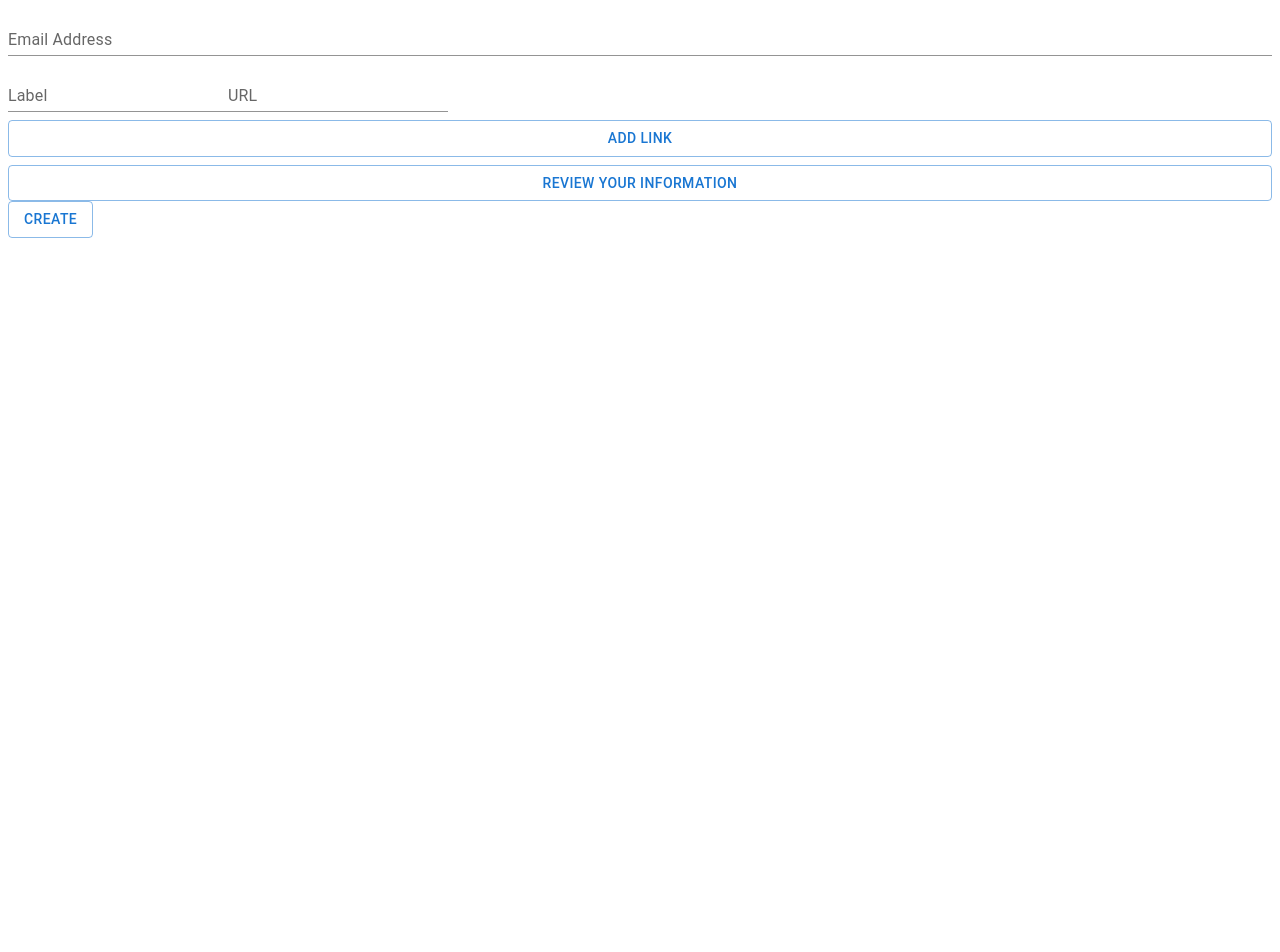
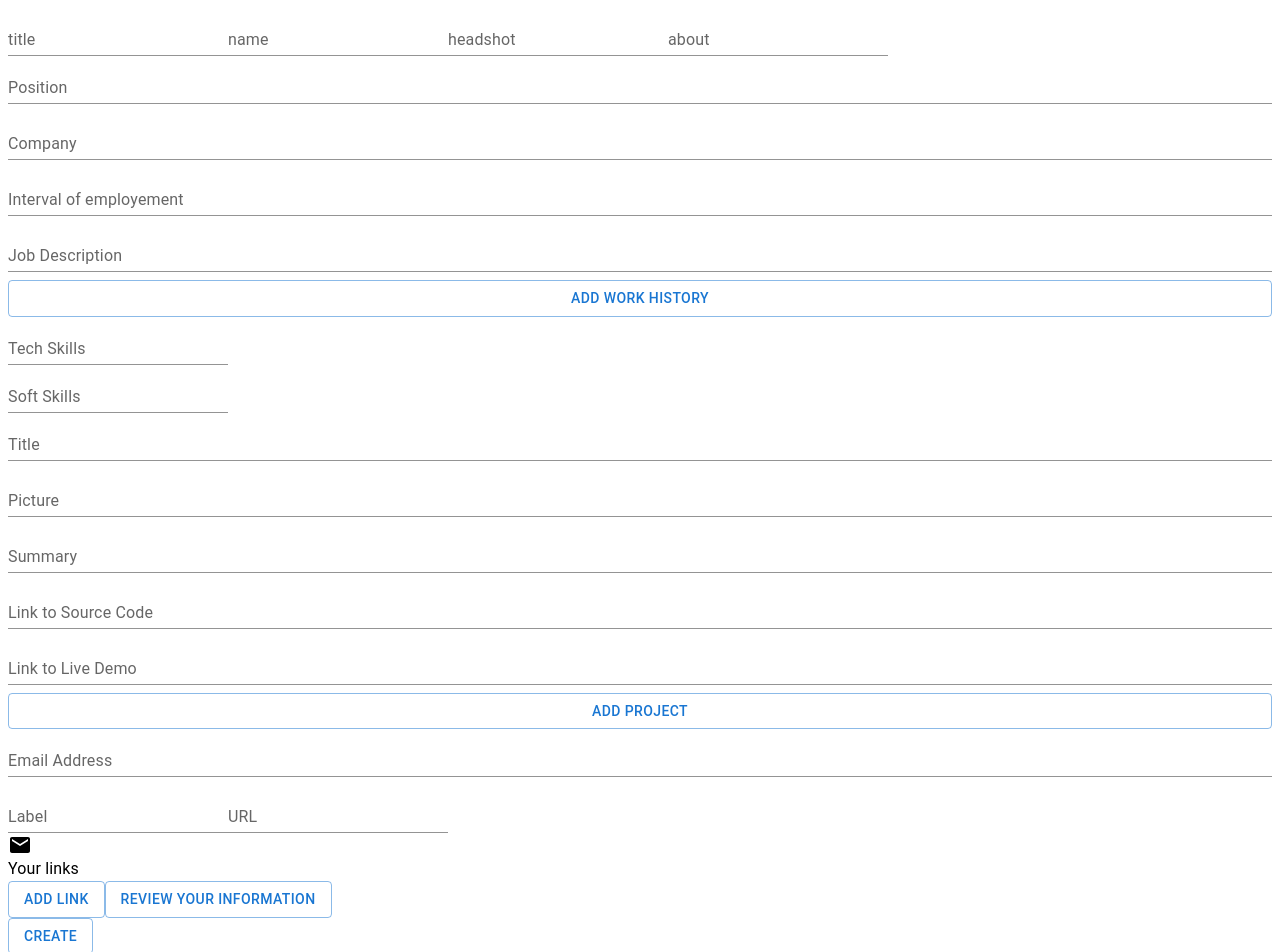
Before and after one commit to andreybutenko/QuickPortfolio, a Next.js app: page /portfolio/create in a window 1280 px wide. Shown: the top 952 px of the page. Before the commit the page ends 800 px from the top, so only its background shows below. Built offline with nearby package versions, Linux system fonts and the light colour scheme.

Commit message:
Authored by E&M Add fields implemented and appears to be working. Next will be extensive bug testing and polshing before a PR is made.

```diff
--- a/components/create/Contact.tsx
+++ b/components/create/Contact.tsx
@@ -1,8 +1,19 @@
 import * as React from 'react';
 import CreatePortfolioContext from 'components/create/CreatePorfolioContext';
-import { TextField, Input, Stack, Button } from '@mui/material';
+import {
+  TextField,
+  Input,
+  Stack,
+  Button,
+  Typography,
+  Grid,
+} from '@mui/material';
 import { useCallback, useState, useContext, useRef, RefObject } from 'react';
 import { IContact, ILink } from 'models/data/';
+import EmailIcon from '@mui/icons-material/Email';
+import LinkedInIcon from '@mui/icons-material/LinkedIn';
+import GitHubIcon from '@mui/icons-material/GitHub';
+import LanguageIcon from '@mui/icons-material/Language';
 
 const Contact = () => {
   const formRef = useRef() as RefObject<HTMLFormElement>;
@@ -13,13 +24,30 @@ const Contact = () => {
   const { contact, setContact } = useContext(CreatePortfolioContext);
   const onAddLink = () => {
     contact.links?.push(link);
+    console.log(contact.links);
+    setContact({ ...contact });
     formRef.current?.reset();
   };
   const onSubmit = () => {
     // console.log(contact.links);
     setContact({ ...contact });
   };
+  const selectLinkIcon = (link: ILink) => {
+    switch (link.label.toLowerCase()) {
+      case 'linkedin':
+        link.label = 'LinkedIn';
+        return <LinkedInIcon />;
+      case 'github':
+        link.label = 'GitHub';
+        return <GitHubIcon />;
+
+      default:
+        return <LanguageIcon />;
+    }
+  };
+
   return (
+    <div>
       <Stack direction="column" spacing={1}>
         <TextField
           label={'Email Address'}
@@ -44,13 +72,44 @@ const Contact = () => {
             }}
           />
         </form>
+      </Stack>
+      {/* <Grid container sx={{ color: 'text.primary' }}> */}
+      <div
+        style={{
+          display: 'flex',
+          alignItems: 'center',
+          flexWrap: 'wrap',
+        }}
+      >
+        <EmailIcon />
+        <span>
+          <Typography>{contact.email}</Typography>
+        </span>
+      </div>
+      <Typography>Your links</Typography>
+      {contact.links?.map((link, index: number) => (
+        <Stack key={index}>
+          <div
+            style={{
+              display: 'flex',
+              alignItems: 'center',
+              flexWrap: 'wrap',
+            }}
+          >
+            {selectLinkIcon(link)}
+            <span>
+              <Typography>{link.label}</Typography>
+            </span>
+          </div>
+        </Stack>
+      ))}
       <Button variant="outlined" onClick={onAddLink}>
         Add Link
       </Button>
       <Button variant="outlined" onClick={onSubmit}>
         Review your information
       </Button>
-    </Stack>
+    </div>
   );
 };
 
--- /dev/null
+++ b/components/create/Project.tsx
@@ -0,0 +1,98 @@
+import * as React from 'react';
+import CreatePortfolioContext from 'components/create/CreatePorfolioContext';
+import { TextField, Input, Stack, Button, Typography } from '@mui/material';
+import { useCallback, useState, useContext, useRef, RefObject } from 'react';
+import { IProject, ILink } from 'models/data/';
+import GitHubIcon from '@mui/icons-material/GitHub';
+import LanguageIcon from '@mui/icons-material/Language';
+import CodeIcon from '@mui/icons-material/Code';
+import { linkSync } from 'fs';
+
+const Project = () => {
+  const formRef = useRef() as RefObject<HTMLFormElement>;
+  const entry: IProject = {
+    title: '',
+    picture: '',
+    summary: '',
+    links: [],
+  };
+  const source: ILink = {
+    label: '',
+    url: '',
+  };
+  const demo: ILink = {
+    label: '',
+    url: '',
+  };
+  const { projects, setProjects } = useContext(CreatePortfolioContext);
+  // const [position, setPosition] = useState('');
+  // const [company, setCompany] = useState('');
+  // const [dateWorked, setDateWorked] = useState('');
+  // const [description, setDescription] = useState('');
+  const onSubmit = async () => {
+    entry.links?.push(source);
+    entry.links?.push(demo);
+    projects.push(entry);
+    setProjects([...projects]);
+    formRef.current?.reset();
+  };
+  // const selectLinkIcon = (link: ILink) => {
+  //   switch (link.label.toLowerCase()) {
+  //     case 'source':
+  //       link.label = 'source';
+  //       return <CodeIcon />;
+
+  //     default:
+  //       return <LanguageIcon />;
+  //   }
+  // };
+  return (
+    <form ref={formRef}>
+      <Stack direction="column" spacing={1}>
+        <TextField
+          label={'Title'}
+          variant="standard"
+          onChange={(element) => {
+            entry.title = element.target.value;
+          }}
+        />
+        <TextField
+          label={'Picture'}
+          variant="standard"
+          onChange={(element) => {
+            entry.picture = element.target.value;
+          }}
+        />
+        <TextField
+          label={'Summary'}
+          variant="standard"
+          onChange={(element) => {
+            entry.summary = element.target.value;
+          }}
+        />
+
+        <TextField
+          label={'Link to Source Code'}
+          variant="standard"
+          onChange={(element) => {
+            source.label = 'source';
+            source.url = element.target.value;
+          }}
+        />
+        <TextField
+          label={'Link to Live Demo'}
+          variant="standard"
+          onChange={(element) => {
+            demo.label = 'demo';
+            demo.url = element.target.value;
+          }}
+        />
+        <Button variant="outlined" onClick={onSubmit}>
+          Add Project
+        </Button>
+      </Stack>
+    </form>
+  );
+};
+
+export default Project;
--- a/package.json
+++ b/package.json
@@ -11,6 +11,7 @@
   "dependencies": {
     "@emotion/react": "^11.9.3",
     "@emotion/styled": "^11.9.3",
+    "@mui/icons-material": "^5.8.4",
     "@mui/material": "^5.8.6",
     "aws-sdk": "^2.1165.0",
     "formik": "^2.2.9",
--- a/pages/portfolio/create.tsx
+++ b/pages/portfolio/create.tsx
@@ -9,6 +9,8 @@ import { IWorkHistory, ISkills, IProject, IContact } from 'models/data/';
 import Skills from 'components/create/Skills';
 import WorkHistory from 'components/create/WorkHistory';
 import Contact from 'components/create/Contact';
+//import {Skills, Introduction, WorkHistory, Contact, Project} from 'components/create';
+import Project from 'components/create/Project';
 import { stringify } from 'querystring';
 const CreatePortfolioPage: NextPage = () => {
   const portfolioClient = new PortfolioApiClient();
@@ -43,7 +45,7 @@ const CreatePortfolioPage: NextPage = () => {
     });
     router.push(`/portfolio/${portfolio?.id}`);
   };
-  console.log(contact);
+  console.log(projects);
   return (
     <CreatePortfolioContext.Provider
       value={{
@@ -65,10 +67,11 @@ const CreatePortfolioPage: NextPage = () => {
         setContact,
       }}
     >
-      {/* <WorkHistory /> */}
+      <Introduction />
+      <WorkHistory />
+      <Skills />
+      <Project />
       <Contact />
-      {/* <Introduction /> */}
-      {/* <Skills /> */}
 
       <Button variant="outlined" disabled={isSubmitting} onClick={onSubmit}>
         {isSubmitting ? 'Submitting...' : 'Create'}
```
Also changed, not shown: 1 other file (tests, documents, lock files or other folders). Lines whose indentation alone changed are shown as unchanged.
